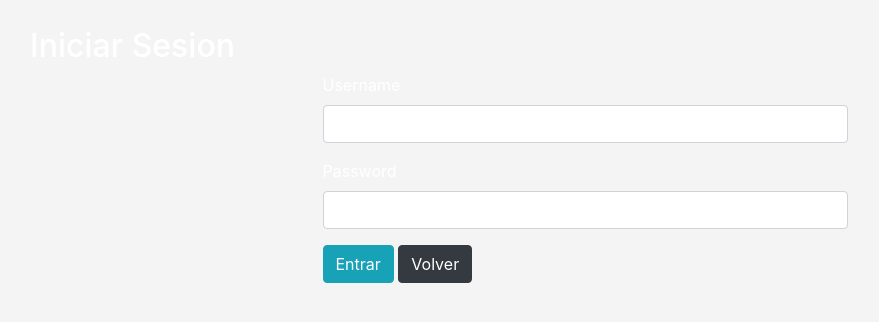
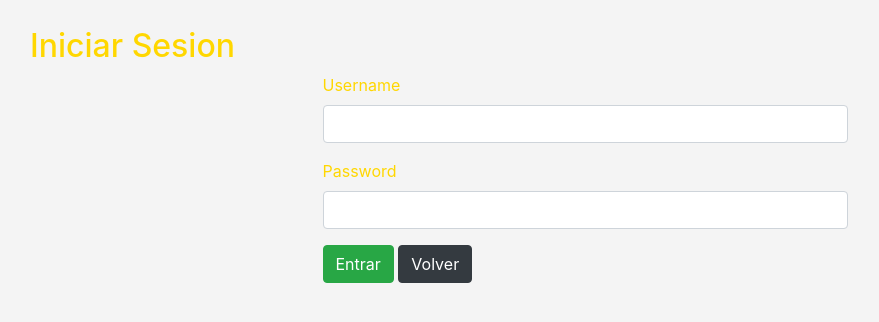
Before and after one commit to TheNewAarons/Gestor_Libreria, a Django app: a page that uses registration/templates/registration/Login.html in a window 1280 px wide. Shown: the part 69-391 px from the top of the page, without its empty margins (55-934 px from the left). Run offline with Django 5.2, Linux system fonts and the light colour scheme; some libraries are stand-ins or nearby versions.

Commit message:
Cambio color letras y btn

```diff
--- a/registration/templates/registration/Login.html
+++ b/registration/templates/registration/Login.html
@@ -1,22 +1,22 @@
 {%extends 'Libreria/Base_Modulos.html' %}
 
 {%block content %}
-<h2 class="text-white">Iniciar Sesion</h2>
+<h2>Iniciar Sesion</h2>
 <div class="col-md-6 mx-auto">
     <form method="post">
         {%csrf_token%}
         <p>
-            <label class="text-white">Username</label>
+            <label>Username</label>
             <input type="text" name="username" class="form-control" required>
         </p>
         <p>
-            <label class="text-white">Password</label>
+            <label>Password</label>
             <input type="password" name="password" class="form-control" required>
         </p>
         {%if form.non_field_errors%}
-        <p class="text-danger text-white">Usuario y/o contraseñas incorrectas, intente nuevamente</p>
+        <p class="text-danger">Usuario y/o contraseñas incorrectas, intente nuevamente</p>
         {%endif%}
-        <button class='btn btn-info' type='submit'>Entrar</button>
+        <button class='btn btn-success' type='submit'>Entrar</button>
         <a href="{%url 'home'%}" class="btn btn-dark">Volver</a>
     </form>
 </div>
```
Also changed, not shown: db.sqlite3.
